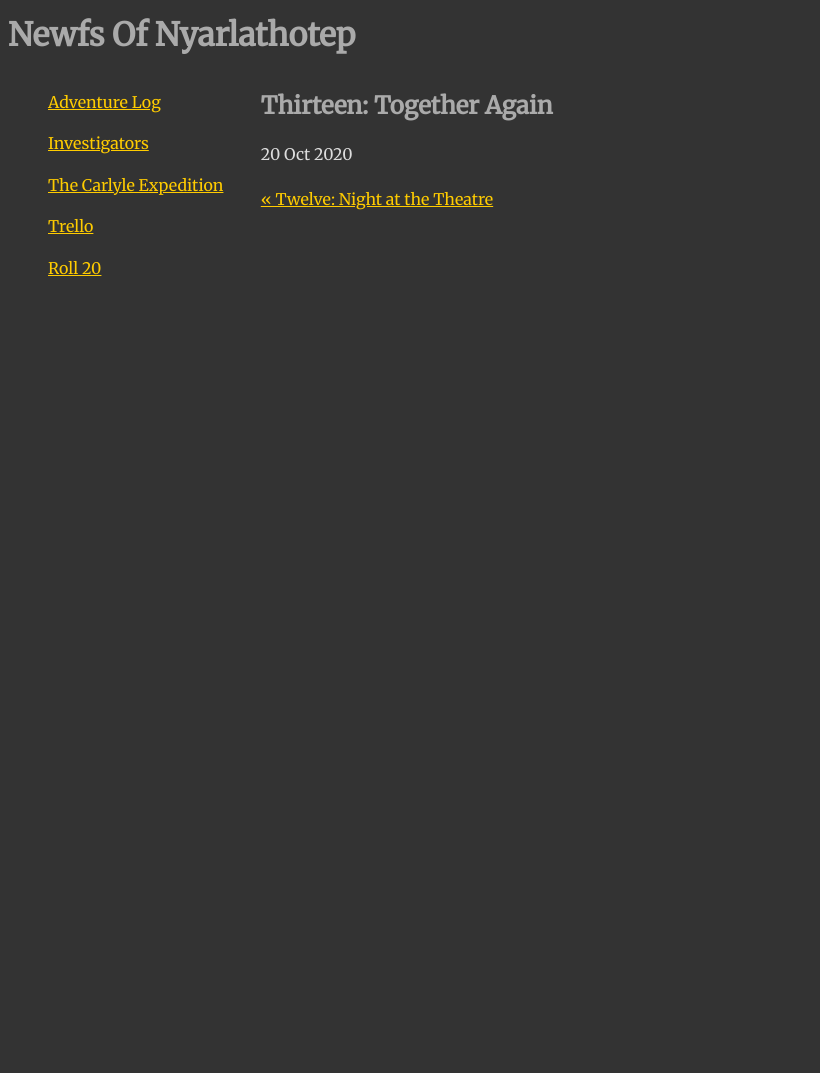
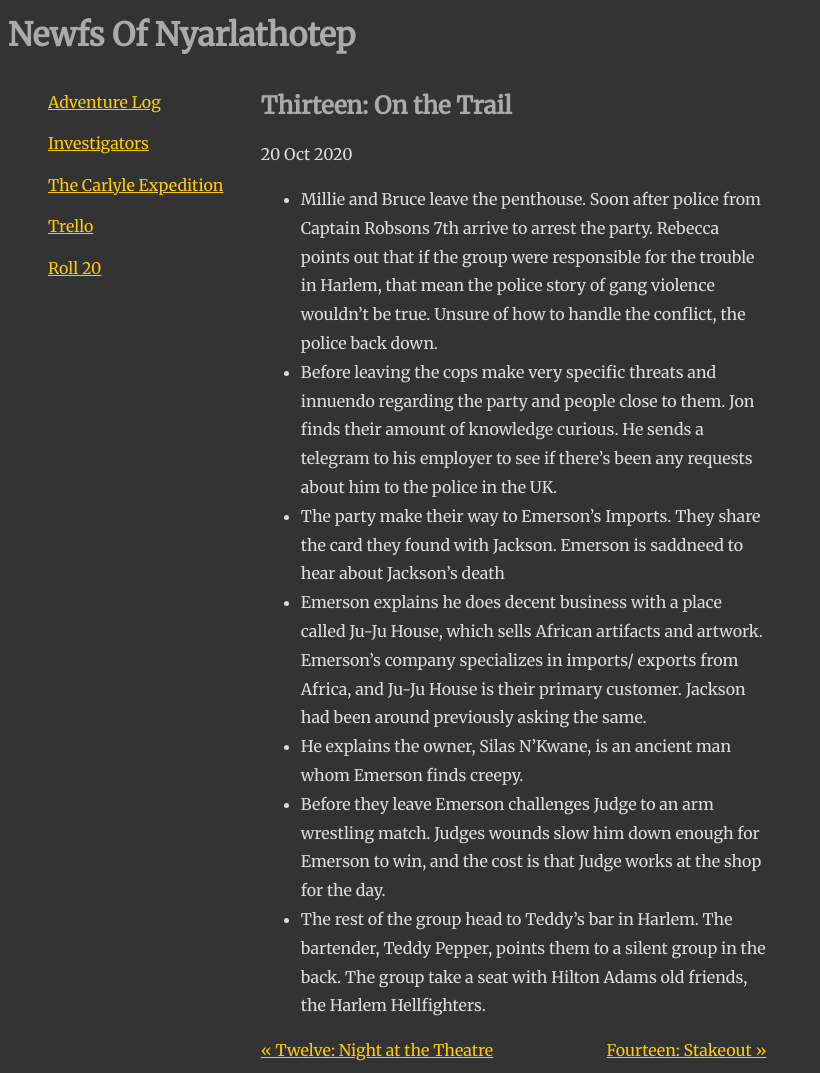
Before and after one commit to tomvinegar/mon-log, a Jekyll site: the page built from _posts/2020-10-20-on-the-trail.md, in a window 1280 px wide. Shown: the whole page, without its empty margins (0-820 px from the left). Built offline with Jekyll 4.4.1, drawn with Linux system fonts in a browser that asks for light colours; before the commit the page ends 900 px from its top, so only the background shows below that.

```diff
--- a/_posts/2020-10-20-on-the-trail.md
+++ b/_posts/2020-10-20-on-the-trail.md
@@ -1,3 +1,13 @@
 ---
-title: "Thirteen: Together Again"
+title: "Thirteen: On the Trail"
 ---
+
+The police get involved again, the party meets Arthur Emerson and learns about Ju-Ju House, Judge takes a part-time, and the group returns to Harlem to meet the Marlem Hellfighters...
+
+* Millie and Bruce leave the penthouse. Soon after police from Captain Robsons 7th arrive to arrest the party. Rebecca points out that if the group were responsible for the trouble in Harlem, that mean the police story of gang violence wouldn't be true. Unsure of how to handle the conflict, the police back down.
+* Before leaving the cops make very specific threats and innuendo regarding the party and people close to them. Jon finds their amount of knowledge curious. He sends a telegram to his employer to see if there's been any requests about him to the police in the UK.
+* The party make their way to Emerson's Imports. They share the card they found with Jackson.  Emerson is saddneed to hear about Jackson's death
+* Emerson explains he does decent business with a place called Ju-Ju House, which sells African artifacts and artwork. Emerson's company specializes in imports/ exports from Africa, and Ju-Ju House is their primary customer. Jackson had been around previously asking the same.
+* He explains the owner, Silas N'Kwane, is an ancient man whom Emerson finds creepy.
+* Before they leave Emerson challenges Judge to an arm wrestling match. Judges wounds slow him down enough for Emerson to win, and the cost is that Judge works at the shop for the day.
+* The rest of the group head to Teddy's bar in Harlem. The bartender, Teddy Pepper, points them to a silent group in the back. The group take a seat with Hilton Adams old friends, the Harlem Hellfighters.
--- /dev/null
+++ b/_posts/2020-10-27-stakeout.md
@@ -0,0 +1,3 @@
+---
+title: "Fourteen: Stakeout"
+---
```
Also changed, not shown: _posts/2020-10-06-night-at-the-theatre.md (+11 -0 lines).
